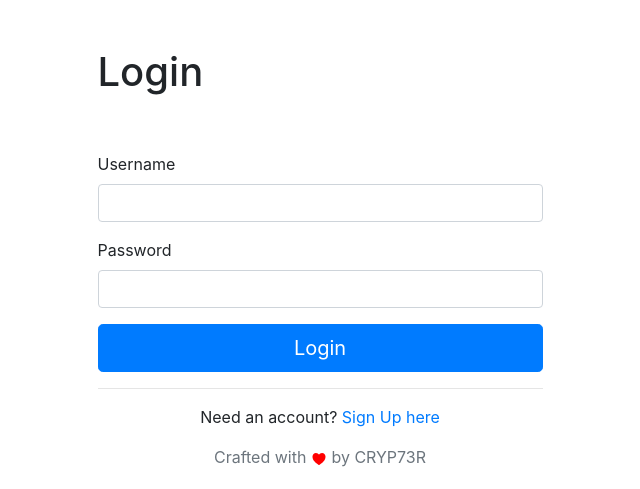
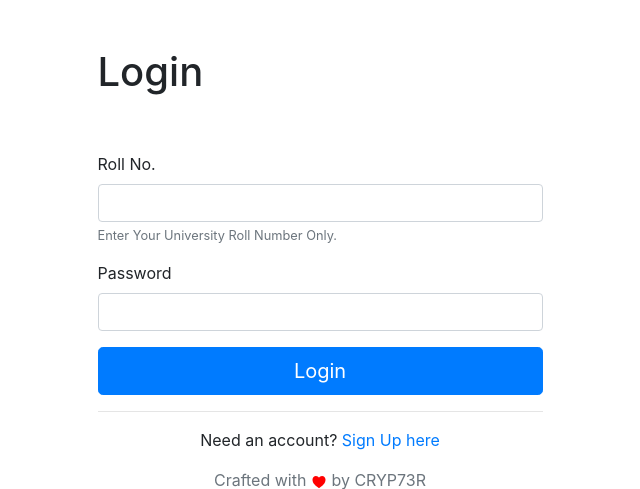
Before and after one commit to cryp73r/django3-Online_Class-Pro, a Django app: page /login/ in a window 1280 px wide. Shown: the part 56-545 px from the top of the page, without its empty margins (320-960 px from the left). Run offline with Django 3.2, Linux system fonts and the light colour scheme; some libraries are stand-ins or nearby versions.

Commit message:
Interface Improvement

```diff
--- a/classdetail/templates/classdetail/login.html
+++ b/classdetail/templates/classdetail/login.html
@@ -17,8 +17,9 @@
         <form method="POST">
             {% csrf_token %}
             <div class="form-group">
-                <label for="id_username">Username</label>
+                <label for="id_username">Roll No.</label>
                 <input type="text" name="username" class="form-control" id="id_username" required>
+                <small id="usernameHelp" class="form-text text-muted">Enter Your University Roll Number Only.</small>
             </div>
             <div class="form-group">
                 <label for="id_password">Password</label>
```
Also changed, not shown: db.sqlite3.
